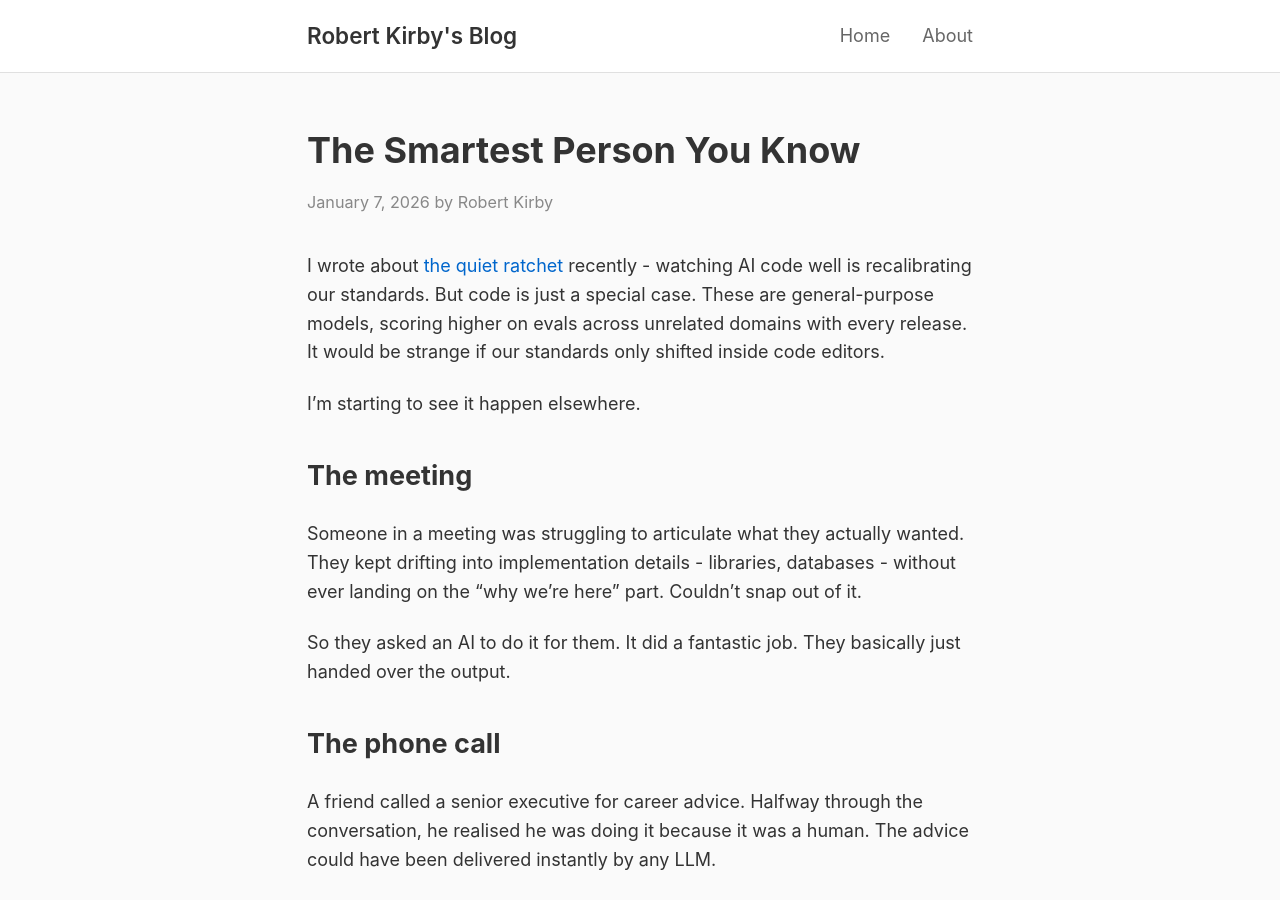
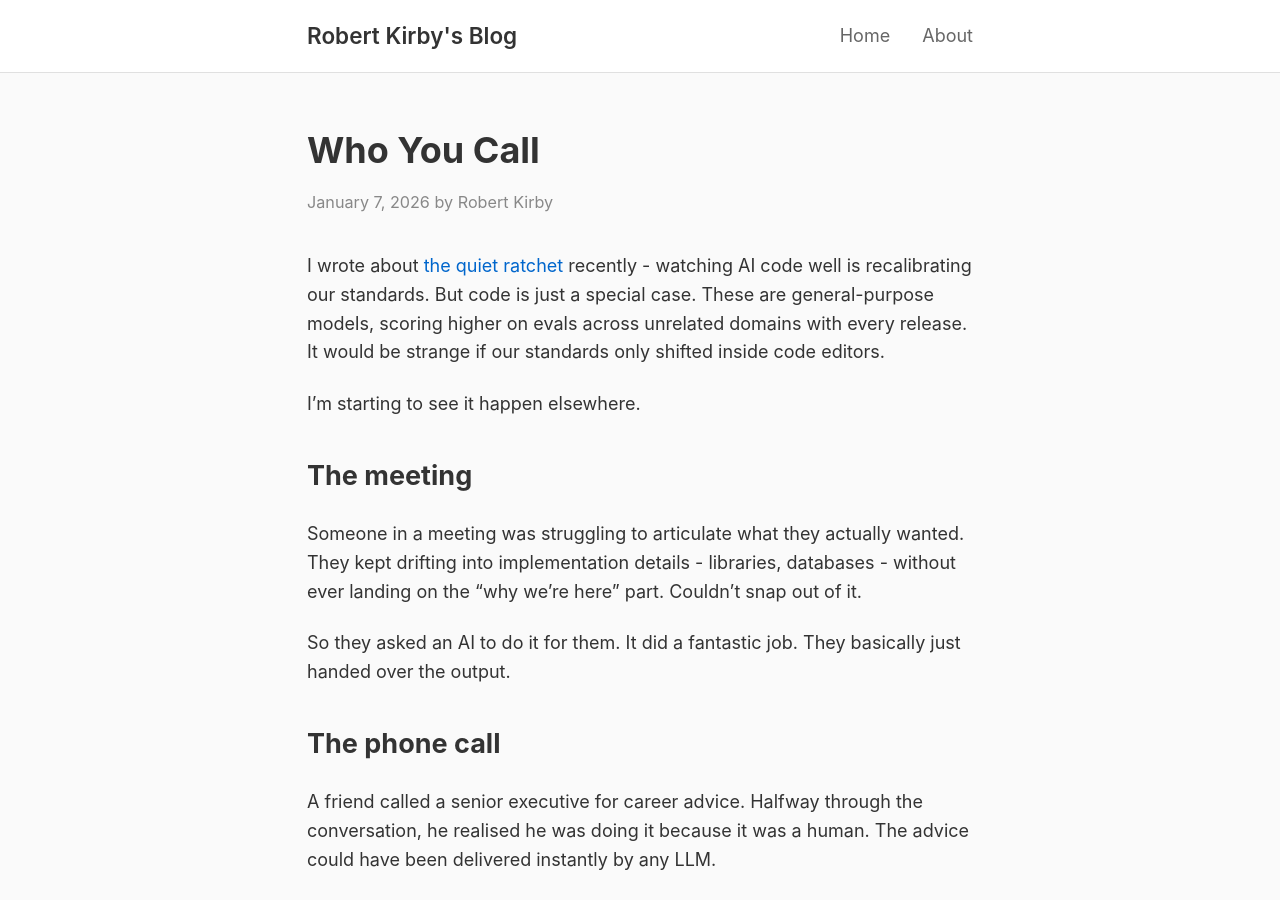
Before and after one commit to rob137/rob137.github.io, a Jekyll site: the page built from _posts/2026-01-07-who-you-call.md, in a window 1280 px wide and 900 px high. Built offline with Jekyll 4.4.1, drawn with Linux system fonts in a browser that asks for light colours.

Commit message:
Rename 'The Smartest Person You Know' to 'Who You Call'

```diff
--- a/_posts/2026-01-07-the-smartest-person-you-know.md
+++ b/_posts/2026-01-07-who-you-call.md
@@ -1,6 +1,6 @@
 ---
 layout: post
-title: "The Smartest Person You Know"
+title: "Who You Call"
 date: 2026-01-07 16:00:00 +0000
 tags: [ai, expertise, advice, work]
 excerpt: "Code is a special case. These are general-purpose models."
```
